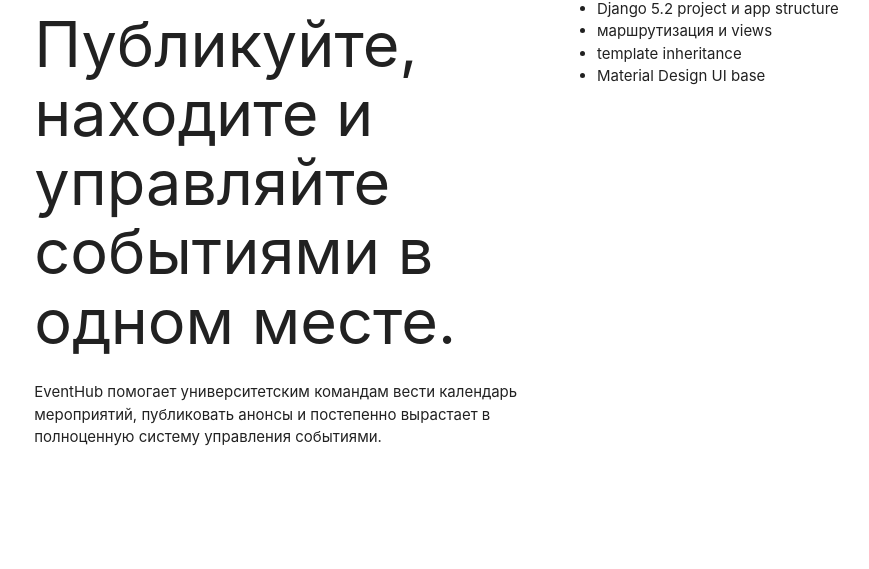
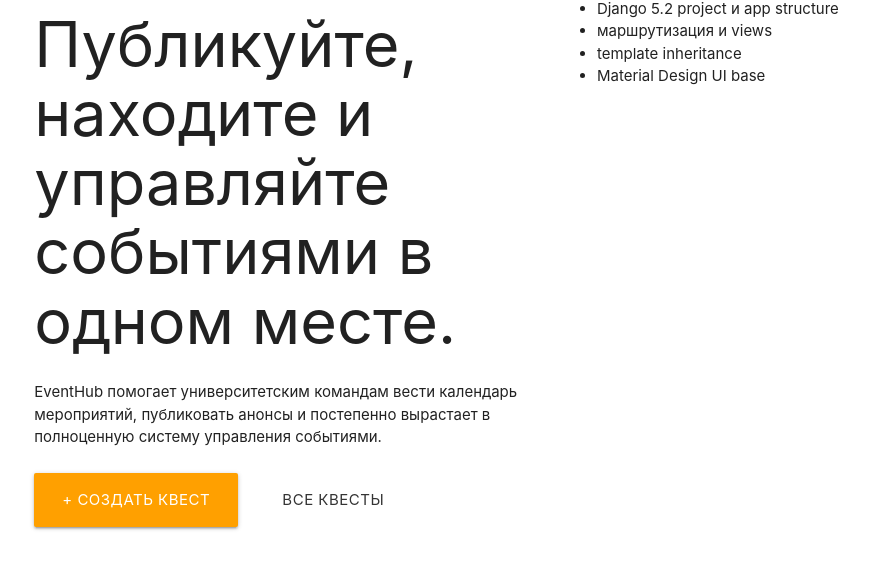
Before and after one commit to sharton/eventhub, a Django app: page / in a window 1280 px wide. Shown: the part 119-688 px from the top of the page, without its empty margins (169-1038 px from the left). Run offline with Django 5.2, Linux system fonts and the light colour scheme.

Commit message:
feat: add create quest button to home and list pages

```diff
--- a/templates/events/home.html
+++ b/templates/events/home.html
@@ -14,6 +14,17 @@
                     и постепенно вырастает в полноценную систему управления событиями.
                 </p>
 
+                <!-- КНОПКА СОЗДАНИЯ КВЕСТА/ИВЕНТА -->
+                <div style="margin-top: 24px;">
+                    <a href="{% url 'events:event_create' %}" class="btn-large amber darken-2 waves-effect waves-light">
+                        + Создать квест
+                    </a>
+                    <a href="{% url 'events:event_list' %}" class="btn-large btn-flat waves-effect"
+                        style="margin-left: 12px;">
+                        Все квесты
+                    </a>
+                </div>
+
             </div>
             <div class="col s12 l5">
                 <div class="hero-panel z-depth-0">
@@ -27,9 +38,6 @@
                 </div>
             </div>
         </div>
-        <div class="row">
-
-        </div>
     </div>
 </section>
 {% endblock %}
```
Also changed, not shown: templates/events/event_list.html (+9 -0 lines).
